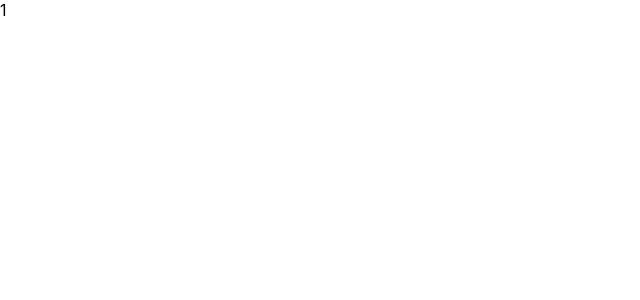
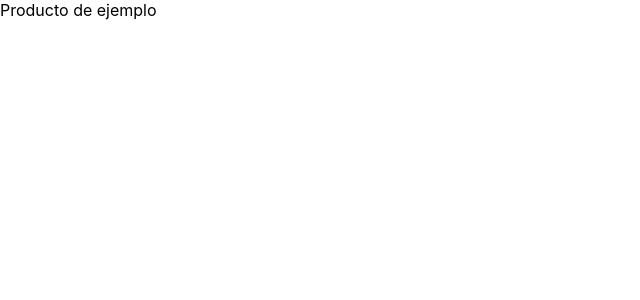
Before and after one commit to tzuzulcode/frontend-professional-abril2022, a Next.js app in the folder ejemplo/: page /productos/1 in a window 1280 px wide. Shown: the top 300 px of the page, without its empty margins (0-640 px from the left). Built offline with nearby package versions, Linux system fonts and the light colour scheme.

Commit message:
Static site generation

```diff
--- a/ejemplo/pages/productos/[id].jsx
+++ b/ejemplo/pages/productos/[id].jsx
@@ -22,14 +22,16 @@ export async function getStaticPaths(){
 
     console.log(paths)
 
-    return {paths,fallback:true}
+    return {
+        paths,
+        fallback:true // Si visitamos una ruta que no existe, devolvemos un 404
+    }
 }
 
-export function getStaticProps({params}){
+export async function getStaticProps({params}){
     return {
         props:{
             producto:{
-                id:params.id,
                 name:"Producto de ejemplo"
             }
         }
@@ -39,8 +41,9 @@ export function getStaticProps({params}){
 export default function Producto(props) {
     // const router = useRouter()
     // const id = router.query.id
+    //if(producto === undefined) {return}
     console.log(props)
     return (
-        <div>{props.producto?.id}</div>
+        <div>{props.producto?.name}</div>
     )
 }
--- a/ejemplo/pages/productos/index.jsx
+++ b/ejemplo/pages/productos/index.jsx
@@ -43,6 +43,7 @@ export default function Productos({productos}) {
 
   return (
     <div>
+      {console.log("Productos",productos)}
       {productos.map(producto=>{
         return <article key={producto.id}>
           <h2>{producto.name}</h2>
```
